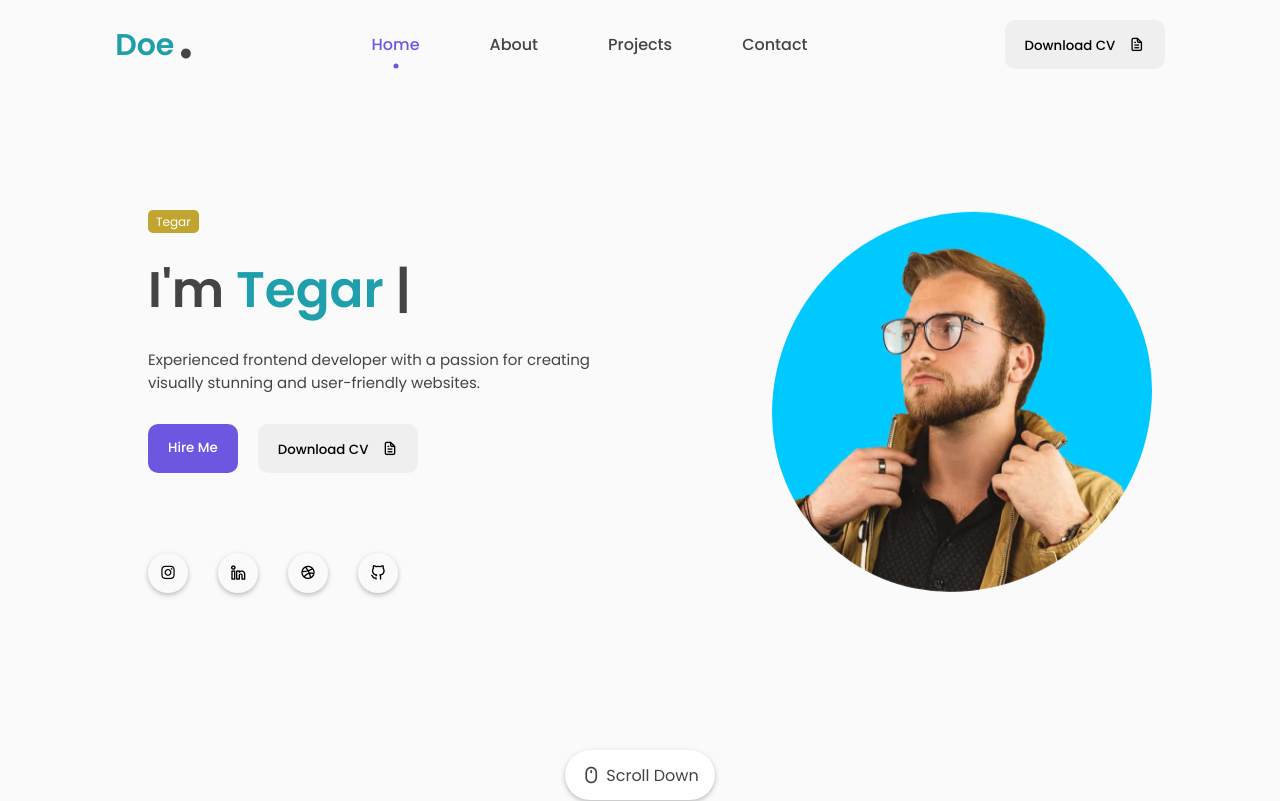
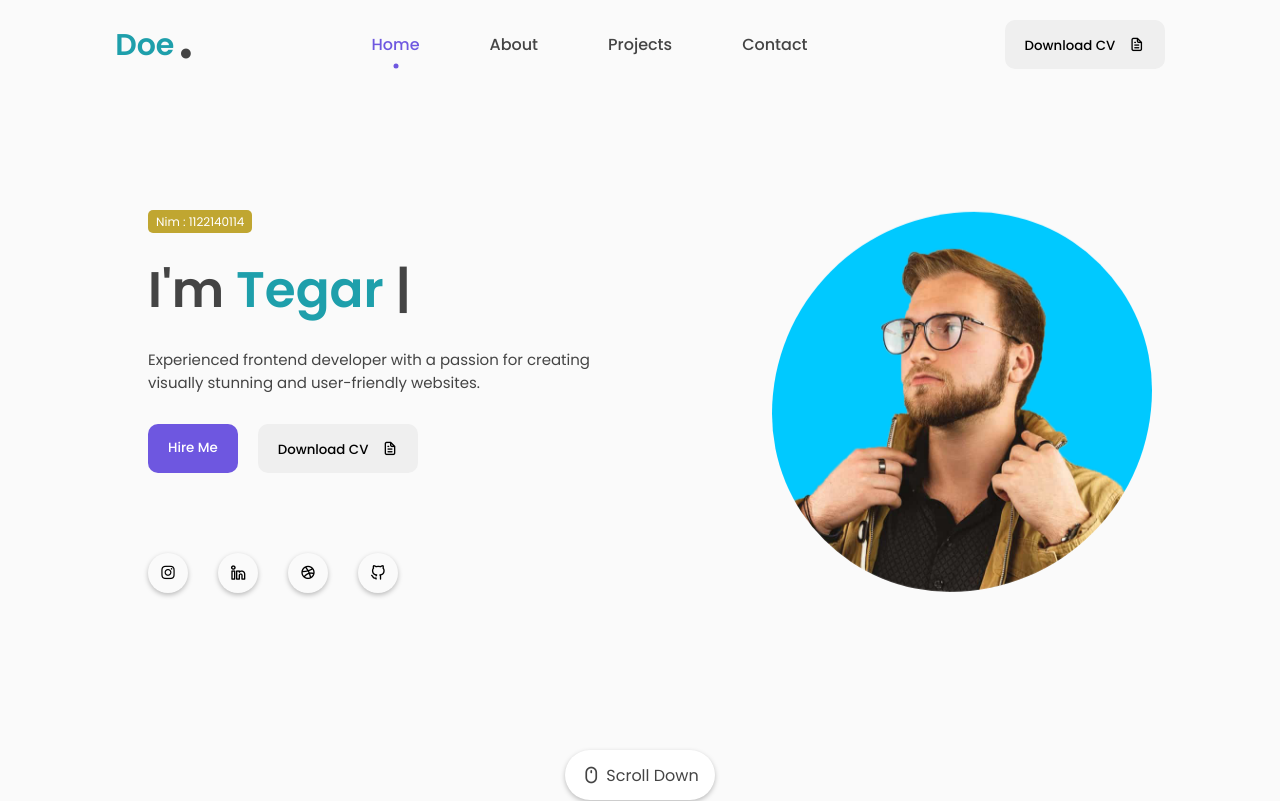
Before and after one commit to tegars5/UAS-PCC-Tegar-2024, a plain HTML site: page html/index.html in a window 1280 px wide. Shown: the top 801 px of the page. Drawn offline with nearby package versions, Linux system fonts and the light colour scheme.

Commit message:
uas perubahan5

```diff
--- a/html/index.html
+++ b/html/index.html
@@ -55,7 +55,7 @@
         <section class="featured-box" id="home">
           <div class="featured-text">
             <div class="featured-text-card">
-              <span>Tegar</span>
+              <span>Nim : 1122140114</span>
             </div>
             <div class="featured-name">
               <p>I'm <span class="typedText"></span></p>
```
Also changed, not shown: 1 other file.
